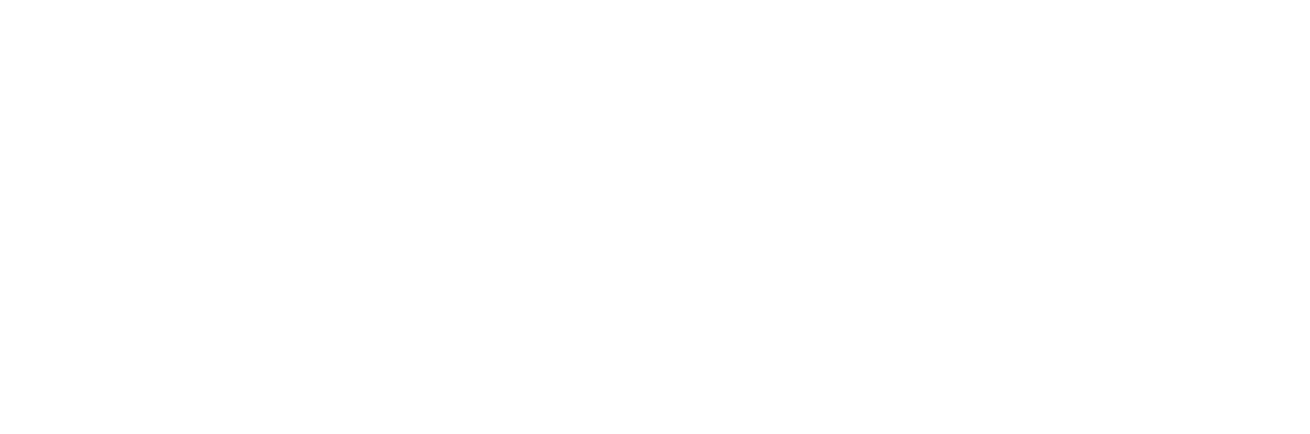
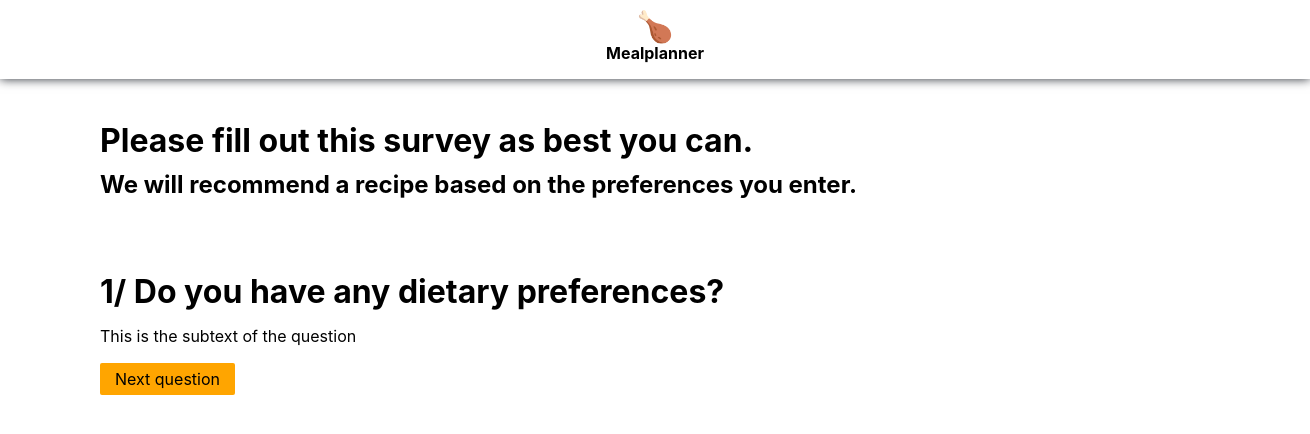
Before and after one commit to bstanfield/mealplanner, a React (Create React App) app: page /survey in a window 1280 px wide. Shown: the top 434 px of the page, 1310 px wide, since content can reach past the window. Built offline with nearby package versions, Linux system fonts and the light colour scheme.

Commit message:
added survey page and more functionality to recipe page

```diff
--- a/package.json
+++ b/package.json
@@ -3,10 +3,14 @@
   "version": "0.1.0",
   "private": true,
   "dependencies": {
+    "@fortawesome/fontawesome-svg-core": "^1.2.15",
+    "@fortawesome/free-solid-svg-icons": "^5.7.2",
+    "@fortawesome/react-fontawesome": "^0.1.4",
     "node-sass": "^4.11.0",
     "ramda": "^0.26.1",
     "react": "^16.8.3",
     "react-dom": "^16.8.3",
+    "react-markdown": "^4.0.6",
     "react-router": "^4.3.1",
     "react-router-dom": "^4.4.0-beta.6",
     "react-scripts": "2.1.5"
--- a/src/App.scss
+++ b/src/App.scss
@@ -1,8 +1,31 @@
 @import './variables.scss';
 
-.App {
+body {
+  line-height: 22px;
+}
+
+// Font styles
+h2 {
+  margin-top: 0;
+}
+
+h4 {
+  margin-bottom: -5px;
+}
+//
+
+.btn {
+  background-color: orange;
+  padding: 5px 15px 5px 15px;
+  margin: 10px 0;
+  border-radius: 2px;
   text-align: center;
+  cursor: pointer;
 }
+
+  .fit-content {
+    width: fit-content;
+  }
 
 .App-logo {
   animation: App-logo-spin infinite 20s linear;
@@ -25,25 +48,61 @@
   color: $secondary-color;
 }
 
-.app-body{
-  padding: 100px;
+.app-content {
+  text-align: left;
+  padding: 30px 30px 30px 100px;
+  width: 90%;
+  max-width: 800px;
 }
 
 .nav-container{
   background-color: white;
+  box-shadow: 0 0 10px $primary-color;
   height: fit-content;
-  padding: 5px;
+  padding: 15px;
+  width: 100%;
+  text-align: center;
+}
+
+.link-nostyle {
+  color: inherit;
+  text-decoration: none;
+}
+
+// RecipePage
+.recipe {
+  margin: 20px 0;
+  max-width: 550px;
+}
+
+  .ingredients-actions {
+    margin-top: 20px;
+  }
+
+.recipe-header {
+  width: fit-content;
+}
+
+.meta-sidebar {
+  margin-left: 30px;
+  float: right;
+}
+
+.hero-img {
+  width: 600px;
+  height: 300px;
+  background-size: cover;
+  background-position: center;
+  position: relative;
+  float: left;
 }
 
 .emoji{
   font-size: 30px;
 }
 
-@keyframes App-logo-spin {
-  from {
-    transform: rotate(0deg);
-  }
-  to {
-    transform: rotate(360deg);
-  }
+// Fontawesome
+svg {
+  padding-right: 5px;
 }
+//
--- /dev/null
+++ b/src/components/Home.js
@@ -0,0 +1,24 @@
+import React, { Component } from 'react';
+
+class Home extends Component {
+  constructor(props) {
+    super(props);
+    this.state = {
+    };
+  }
+
+  render() {
+    return(
+      <div className="home-container">
+        <h1>Welcome to Mealplanner!</h1>
+        <p>Take it away, Zakk</p>
+        <p>Love, Ben & Mimi 💖</p>
+
+        <br/>
+        <a href="/recipe-page">Check out the recipe page</a>
+      </div>
+    )
+  }
+}
+
+export default Home;
--- a/src/components/Nav.js
+++ b/src/components/Nav.js
@@ -9,10 +9,10 @@
 
   render() {
     return(
-      <div className="nav-container">
-        <span className="emoji" role="img" aria-label="broccoli emoji"> 🥦🍗 </span>
-        <div className="header">Mealplanner</div>
-      </div>
+      <a className="link-nostyle" href="/"><div className="nav-container">
+        <span className="emoji" role="img" aria-label="broccoli emoji"> 🍗 </span>
+        <div className="header"><strong>Mealplanner</strong></div>
+      </div></a>
     )
     // ...
   }
--- a/src/components/RecipePage.js
+++ b/src/components/RecipePage.js
@@ -1,9 +1,29 @@
 import React, { Component } from 'react';
 import * as R from 'ramda';
+import { FontAwesomeIcon } from '@fortawesome/react-fontawesome';
+import { faPhone } from '@fortawesome/free-solid-svg-icons';
+const ReactMarkdown = require('react-markdown/with-html')
 
 const renderRecipeInstructions = (instruction, index) => (
   <div>
-    <p>step {`${index + 1}: ${instruction}`}</p>
+    <h4>Step {index + 1}.</h4>
+    <p>{instruction}</p>
+  </div>
+)
+
+const renderRecipeIngredients = (ingredientObj) => (
+  <div>
+    <input type="checkbox" value={ingredientObj.name} /> {`${ingredientObj.count} ${ingredientObj.name}`}
+  </div>
+)
+
+const renderRecipeTips = (recipeTip) => (
+  <div>
+    <h4>{recipeTip.name}:</h4>
+    <ReactMarkdown
+      source={recipeTip.tip}
+      escapeHtml={false}
+    />
   </div>
 )
 
@@ -11,10 +31,31 @@
   constructor(props) {
     super(props);
     this.state = {
+      recipeMeta: {
+        name: 'Simple Chicken Quesadillas',
+        heroImage: 'https://cdn.apartmenttherapy.info/image/fetch/w_800,c_fit/https://s3.amazonaws.com/pixtruder/original_images/0e56ab38542c762f226df9866314520e2fac6f6a',
+        times: {
+          total: '40',
+          prep: '20',
+          cook: '80',
+        },
+        cost: '$',
+        level: 'easy',
+      },
+      recipeIngredients: [
+        { count: 6, name: 'large tortillas' },
+        { count: 1, name: 'pound chicken breast' },
+        { count: 1, name: 'large onion' },
+        { count: 1, name: 'red bell pepper' },
+      ],
       recipeInstructions: [
-        'cut carrots',
-        'boil chicken',
-        'serve!'
+        'Heat 1 tablespoon of olive oil in a skillet over high heat. Sprinkle the chicken with salt, pepper, and taco seasoning.',
+        'Add the chicken to the skillet and saute over medium-high heat until done, about 4 minutes per side. Remove from the skillet and dice into cubes. Set aside.',
+        'Add the remaining 1 tablespoon of olive oil to the skillet over high heat. Throw in the onions and pepers and cook until the peppers have a few dark brown/black areas, 3 to 4 minutes. Remove and set aside.'
+      ],
+      recipeTips: [
+        { name: 'Storage', tip: `<ul><li>Store in airtight container for up to 4 days</li><li>Store in freezer, wrapped in foil for up to 2 weeks</li></ul>` },
+        { name: 'To reheat', tip: `<ul><li>Microwave on high for 1 minute OR heat on a skillet for about 1 minute each side, until golden brown</li><li>Let sit for 30 seconds</li></ul>` }
       ]
     };
   }
@@ -23,15 +64,43 @@
     return(
       <div>
         <div className="recipe-header">
-          <img></img>
+          <h1>{this.state.recipeMeta.name}</h1>
+          <div className="hero-img" style={{ 'background-image': `url(${this.state.recipeMeta.heroImage})`}}>
+          </div>
+          <div className="meta-sidebar">
+            <h2>Meta</h2>
+            <p>Total: {this.state.recipeMeta.times.total}</p>
+            <p>Prep: {this.state.recipeMeta.times.prep}</p>
+            <p>Cook: {this.state.recipeMeta.times.cook}</p>
+            <hr/>
+            <p>Cost: {this.state.recipeMeta.cost}</p>
+            <p>Level: {this.state.recipeMeta.level}</p>
+
+            <div className="btn favorite">♥ Favorite</div>
+            <div className="btn calendar">Calendar</div>
+          </div>
         </div>
-        <div className="recipe-ingredients">
-          HI!!!
+        <br style={{'clear': 'both'}} />
+        <div className="recipe ingredients">
+          <h2>Ingredients</h2>
+          {R.map(renderRecipeIngredients, this.state.recipeIngredients)}
+
+          <div className="ingredients-actions">
+            <FontAwesomeIcon icon={faPhone} />
+            <a href="https://www.twilio.com">Send ingredients list to phone</a>
+          </div>
+
         </div>
-        <div className="recipe-instructions">
-          {R.addIndex(R.map)(renderRecipeInstructions, this.state.recipeInstructions)}
+
+        <div className="recipe instructions">
+          <h2>Instructions</h2>
+          <form>
+            {R.addIndex(R.map)(renderRecipeInstructions, this.state.recipeInstructions)}
+          </form>
         </div>
-        <div className="recipe-tips">
+        <div className="recipe tips">
+          <h2>Meal Prep Tips</h2>
+          {R.map(renderRecipeTips, this.state.recipeTips)}
 
         </div>
       </div>
--- /dev/null
+++ b/src/components/Survey.js
@@ -0,0 +1,58 @@
+import React, { Component } from 'react';
+import * as R from 'ramda';
+import { FontAwesomeIcon } from '@fortawesome/react-fontawesome';
+import { Redirect } from 'react-router';
+
+class Survey extends Component {
+  constructor(props) {
+    super(props);
+    this.state = {
+      questions: [
+        {
+          q: 'Do you have any dietary preferences?',
+          desc: 'This is the subtext of the question'
+        },
+        {
+          q: 'What is another question?',
+          desc: 'Idk I am tired of making fake content'
+        },
+      ],
+      index: 0,
+      isComplete: false,
+    };
+  }
+
+  updateIndex = () => {
+    const newIndex = this.state.index + 1;
+    this.setState(
+      { index: newIndex }
+    )
+  }
+
+  renderSurveyQuestion = (question) => (
+    <div className="questionBox">
+      <h1>{this.state.index + 1}/ {question.q}</h1>
+        <p>{question.desc}</p>
+        {
+          (this.state.index + 1) === this.state.questions.length ?
+          (<div className="btn fit-content">Submit!</div>) :
+          (<div onClick={ this.updateIndex }className="btn fit-content">Next question</div>)
+        }
+
+    </div>
+  )
+
+  render() {
+    return(
+      <div>
+        <h1>Please fill out this survey as best you can.</h1>
+        <h2>We will recommend a recipe based on the preferences you enter.</h2>
+        <br/>
+        <br/>
+        { this.renderSurveyQuestion(this.state.questions[this.state.index]) }
+      </div>
+    )
+  }
+}
+
+export default Survey;
--- a/src/index.js
+++ b/src/index.js
@@ -5,13 +5,16 @@
 import * as serviceWorker from './serviceWorker';
 import { BrowserRouter as Router, Route, Switch } from 'react-router-dom';
 import RecipePage from './components/RecipePage';
-import Nav from './components/Nav';
+import Home from './components/Home';
+import Survey from './components/Survey';
 
 
 ReactDOM.render(
   (<Router>
     <Switch>
       <Route exact path="/recipe-page" render={() => (<App content={(<RecipePage />)} />)} />
+      <Route exact path="/survey" render={() => (<App content={(<Survey />)} />)} />
+      <Route exact path="/" render={() => (<App content={(<Home />)} />)} />
     </Switch>
   </Router>)
   , document.getElementById('root'));
```
Also changed, not shown: 1 other file (tests, documents, lock files or other folders).
